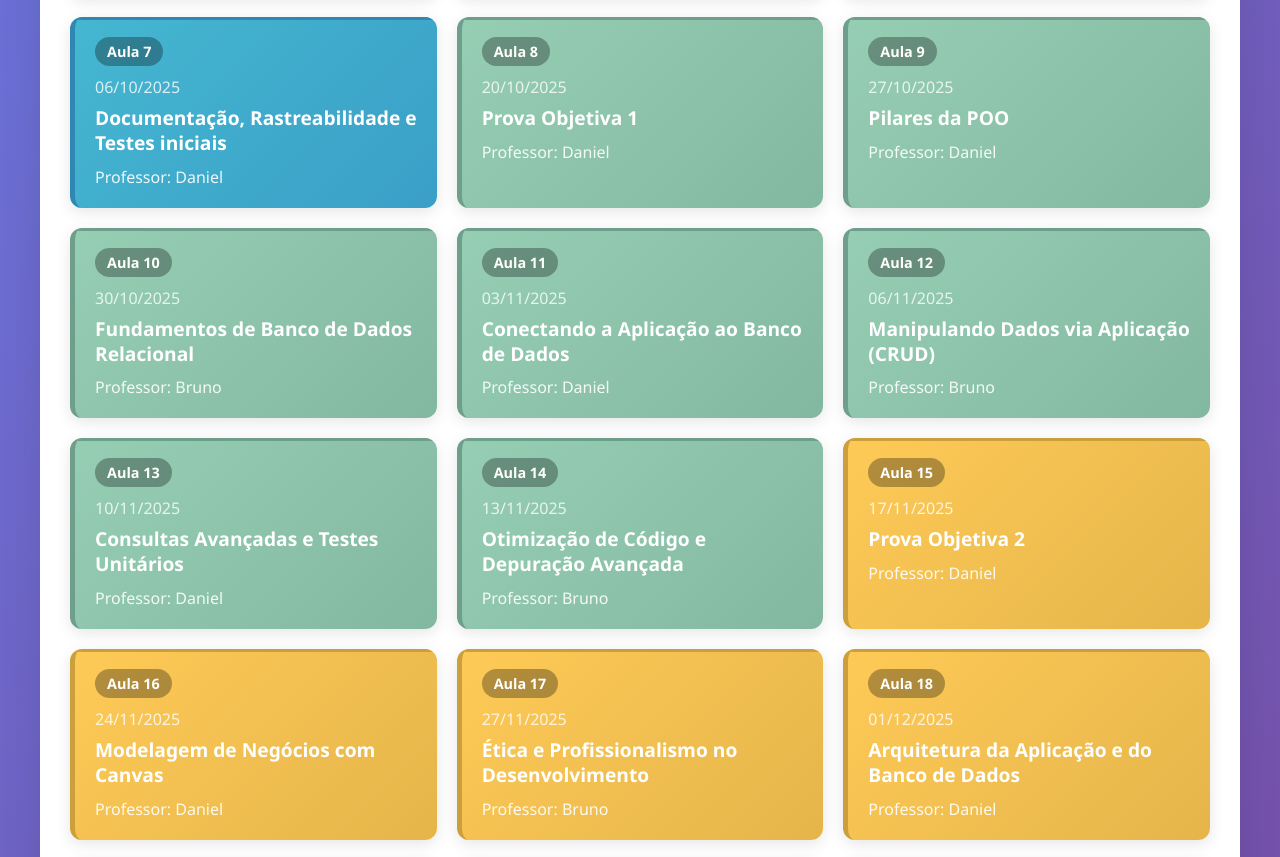
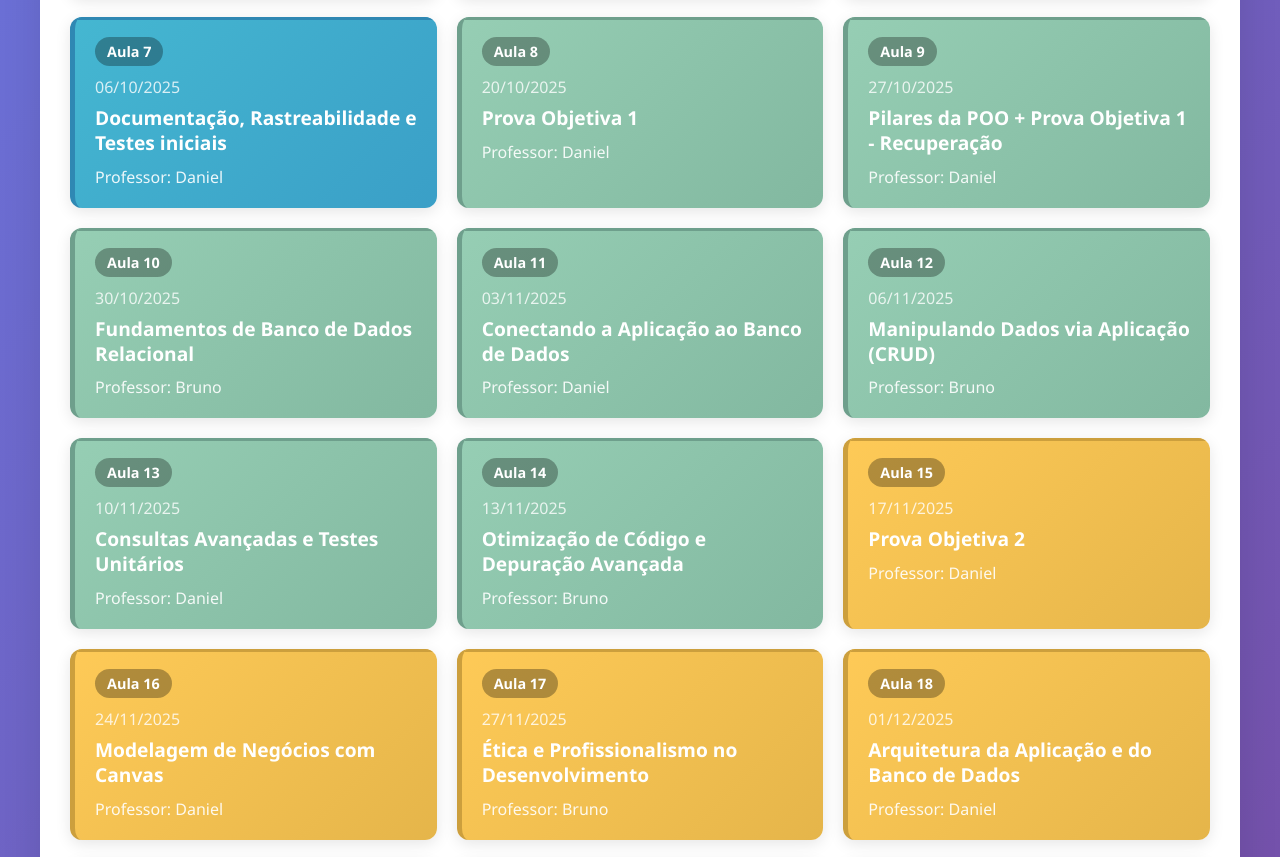
Before and after one commit to daniel-o-edu/PRAP-TDESS-2025-1-M2, a plain HTML site: page index.html in a window 1280 px wide. Shown: the part 1055-1912 px from the top of the page. Drawn offline with Linux system fonts and the light colour scheme.

Commit message:
Update index.html

```diff
--- a/index.html
+++ b/index.html
@@ -513,14 +513,15 @@
             {
                 numero: "Aula 9",
                 data: "27/10/2025",
-                titulo: "Pilares da POO",
+                titulo: "Pilares da POO + Prova Objetiva 1 - Recuperação",
                 professor: "Daniel",
                 bloco: "Bloco 4",
                 blocoClasse: "bloco-4",
                 descricao: `<strong>Conteúdo da aula:</strong><br>
                 • Aprofundando em Orientação a Objetos<br>
                 • Encapsulamento, Herança e Polimorfismo<br>
-                • Aplicação prática dos conceitos em Python`
+                • Aplicação prática dos conceitos em Python<br>
+                * Prova Objetiva 1 - Recuperação`
             },
             {
                 numero: "Aula 10",
```
